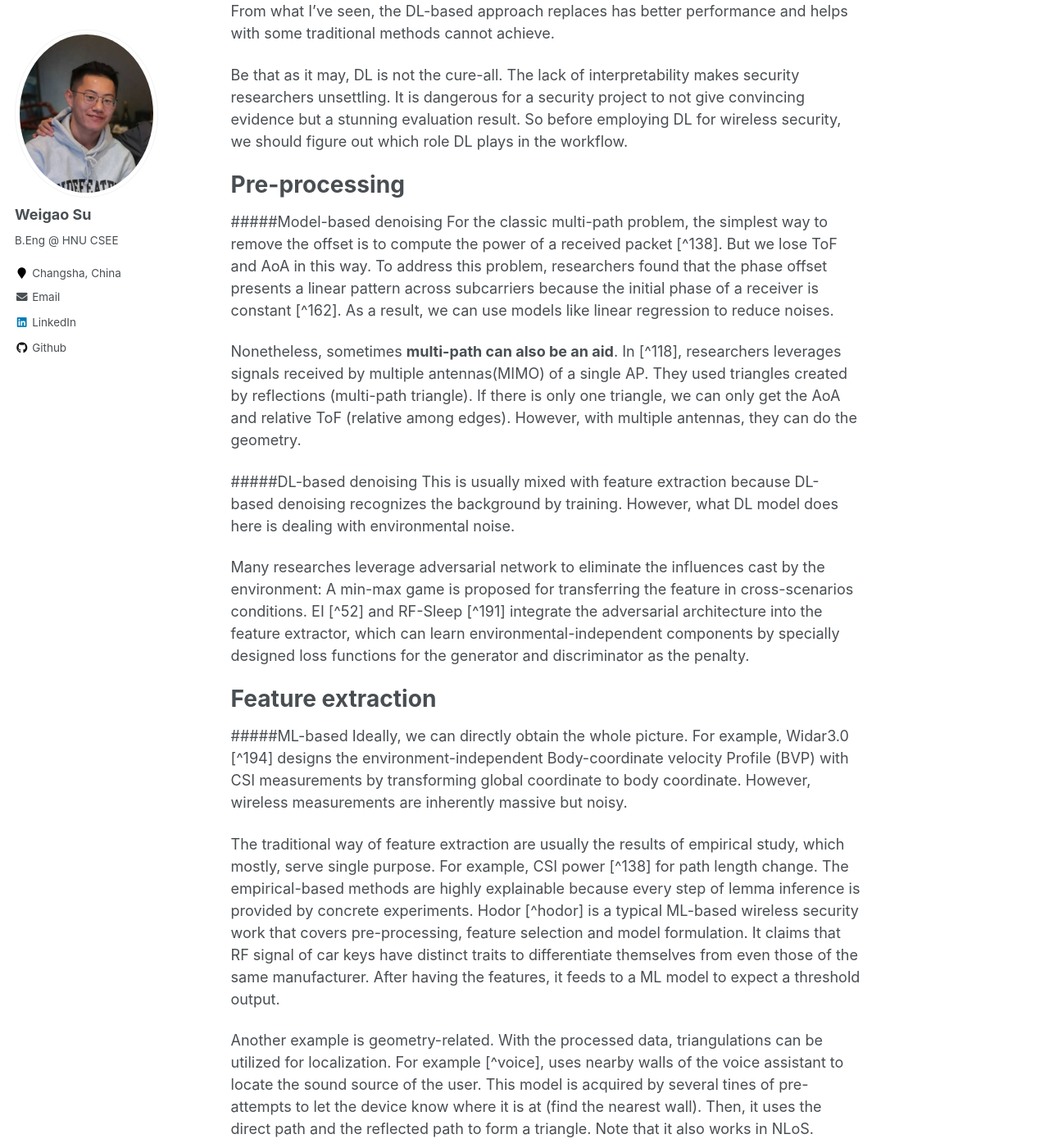
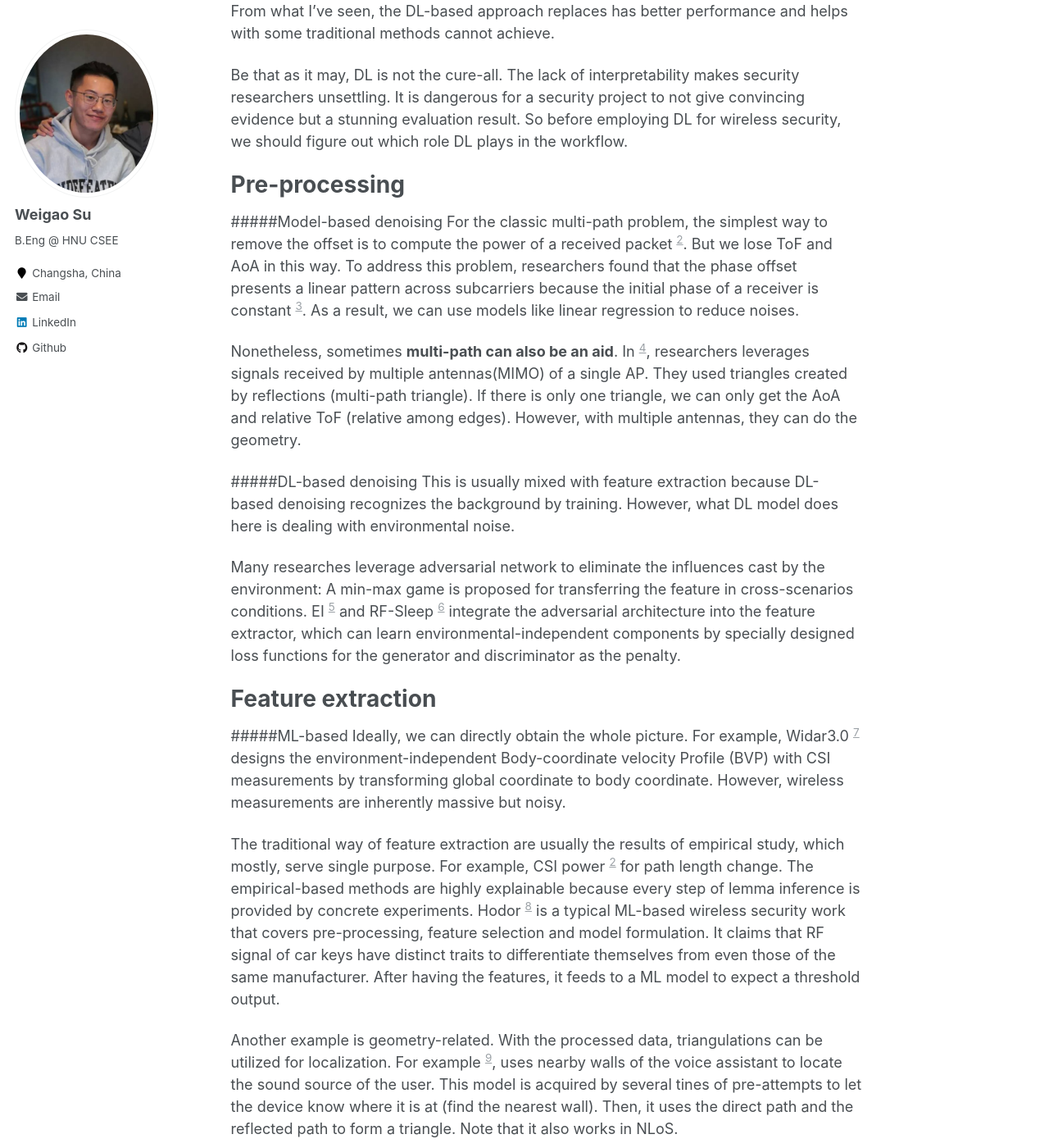
Before and after one commit to wegul/wegul.github.io, a Jekyll site: the page built from _posts/2020-12-10-Security.md, in a window 1280 px wide and 1400 px high, scrolled down 633 px. Shown: the whole window at 82% size. Built offline with Jekyll 4.4.1, drawn with Linux system fonts in a browser that asks for light colours; some of the changed lines change nothing that is shown; some of the changed text lies outside the part shown.

Commit message:
Update 2020-12-10-Security.md

```diff
--- a/_posts/2020-12-10-Security.md
+++ b/_posts/2020-12-10-Security.md
@@ -63,3 +63,15 @@
 - The development of DL is definitely helpful to this area. However, as mentioned before, there are things that DL cannot fix. For example, as DL boosts the accuracy of recognition, the trade-off between sensing granularity and robustness is largely dependent on the sensitivity of signal itself. This actually indicates a new line of research. Can different types of signal combine? For example, autonomous vehicles use both Lidar and Radar to examine surroundings because light is more sensitive but attenuates more seriously than less sensitive sound.
 
 - Following the autonomous vehicle topic, there are few discussion about its wireless security...
+
+
+[^rev]: Li, Chenning, Zhichao Cao, and Yunhao Liu. n.d. “Deep AI Enabled Ubiquitous Wireless Sensing: A Survey.” J. ACM 37 (4): 45.
+[^138]:  Wei Wang, Alex X Liu, Muhammad Shahzad, Kang Ling, and Sanglu Lu. 2015. Understanding and Modeling of WiFi Signal Based Human Activity Recognition. In Proceedings of ACM MobiCom.
+[^162]: Jie Xiong and Kyle Jamieson. 2013. ArrayTrack: A Fine-Grained Indoor Location System. In Proceedings of USENIX NSDI.
+[^118]: Deepak Vasisht, Swarun Kumar, and Dina Katabi. 2016. Decimeter-Level Localization with a Single WiFi Access Point. In Proceedings of USENIX NSDI.
+[^52]: Wenjun Jiang, Chenglin Miao, Fenglong Ma, Shuochao Yao, Yaqing Wang, Ye Yuan, Hongfei Xue, Chen Song, Xin Ma, Dimitrios Koutsonikolas, Wenyao Xu, and Lu Su. 2018. Towards Environment Independent Device Free Human Activity Recognition. In Proceedings of ACM MobiCom.
+[^191]: Mingmin Zhao, Shichao Yue, Dina Katabi, Tommi S Jaakkola, and Matt T Bianchi. 2017. Learning Sleep Stages from Radio Signals - A Conditional Adversarial Architecture. In Proceedings on ICML.
+[^194]: Yue Zheng, Yi Zhang, Kun Qian, Guidong Zhang, Yunhao Liu, Chenshu Wu, and Zheng Yang. 2019. Zero-Effort Cross-domain Gesture Recognition with WiFi. In Proceedings of ACM MobiSys.
+[^hodor]: Joo, K., Choi, W., & Lee, D. H. (2020). Hold the door! Fingerprinting your car key to prevent keyless entry car theft. arXiv preprint arXiv:2003.13251.
+[^voice]: Shen, Sheng, et al. "Voice localization using nearby wall reflections." Proceedings of the 26th Annual International Conference on Mobile Computing and Networking. 2020.
+[^69]: Tianhong Li, Lijie Fan, Mingmin Zhao, Yingcheng Liu, and Dina Katabi. 2019. Making the Invisible Visible: Action Recognition Through Walls and Occlusions. In Proceedings of IEEE/CVF ICCV.
```
